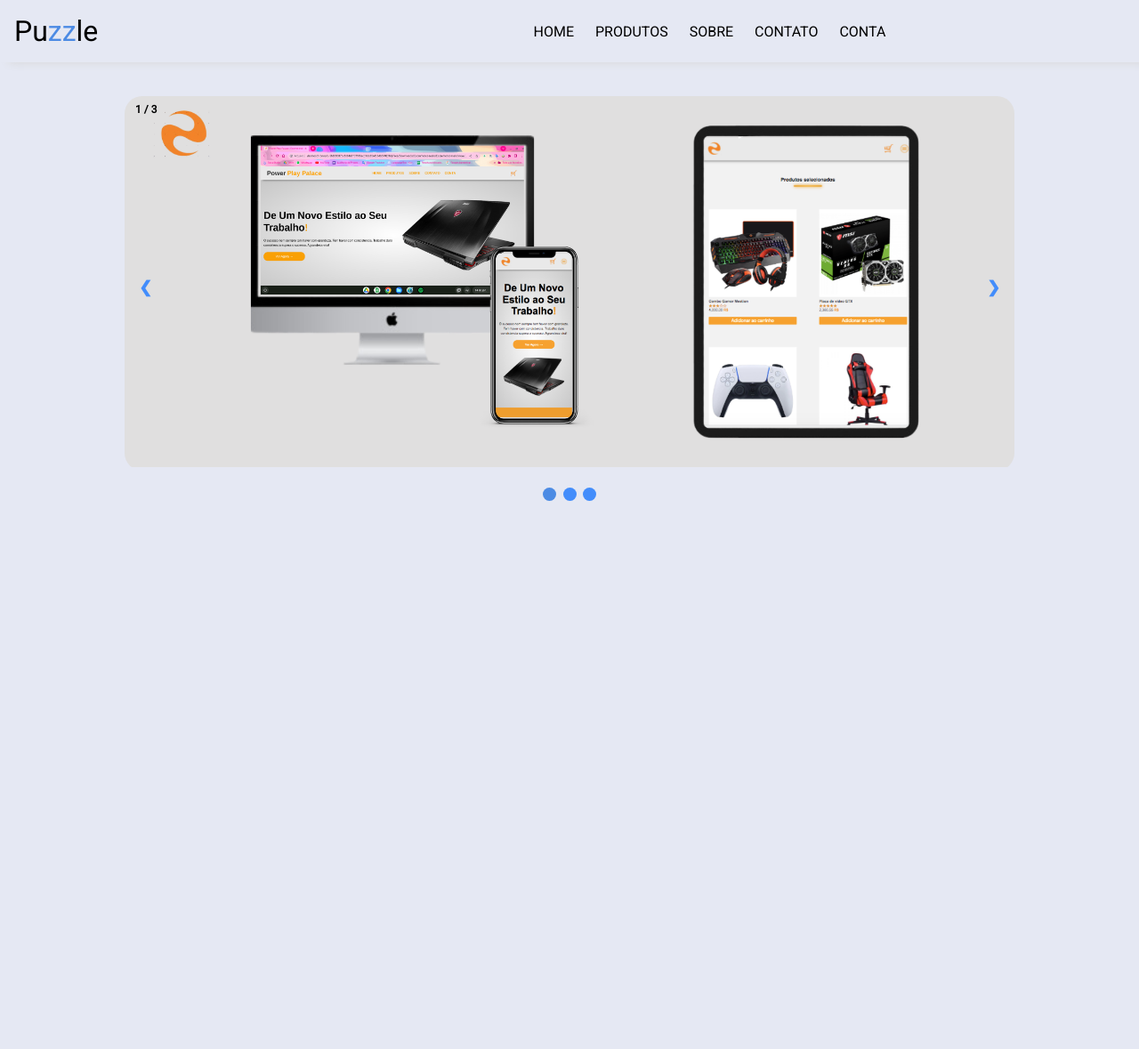
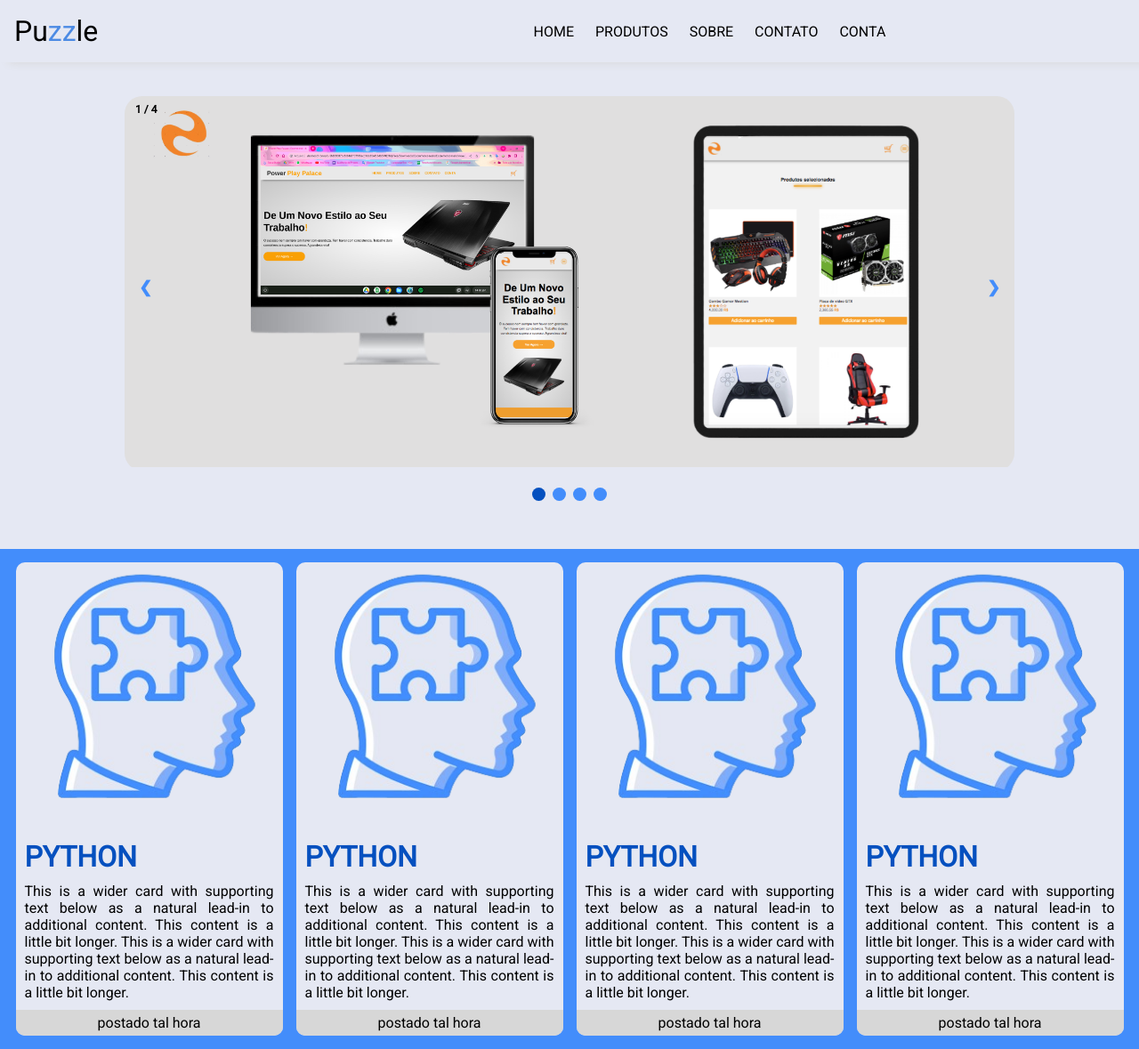
Before and after one commit to Kevenferraz39/Atividades-da-Faculdade, a PHP site: page / in a window 1280 px wide. Shown: the whole page at 89% size. Before the commit the page ends 563 px from the top, so only its background shows below. Run offline with PHP 8.4, Linux system fonts and the light colour scheme.

Commit message:
create card

```diff
--- a/Atividade_de_extensao/Puzzle/view/css/home.css
+++ b/Atividade_de_extensao/Puzzle/view/css/home.css
@@ -10,6 +10,7 @@
 }
 :root{
     --teme:#438DFB;
+    --teme-title:#0550bf;
     --teme-hover:#4C8BE4;
     --text:black;
     --logo:black;
@@ -219,7 +220,7 @@ nav ul li:hover{
   }
 
   .active, .dot:hover {
-    background-color:var(--teme-hover);
+    background-color:var(--teme-title);
   }
 
   /* Fading animation */
@@ -232,3 +233,48 @@ nav ul li:hover{
     from {opacity: .4}
     to {opacity: 1}
   }
+
+.container-cards{
+    margin-top: 50px;
+    width: 100%;
+    padding: 15px;
+    background-color: var(--teme);
+    justify-content:space-around;
+    align-items: center;
+    display: flex;
+    flex-wrap: wrap;
+    gap: 10px;
+}
+.card{
+    width: 300px;
+    background-color: var(--body);
+    border-radius: 10px;
+}
+.card img{
+    width: 100%;
+    height: 50%;
+    margin-left: auto;
+    margin-right: auto;
+}
+.card h1{
+    color: var(--teme-title);
+    text-align: left;
+    font-weight: bolder;
+    margin-top: 10px;
+    margin-bottom: 10px;
+    margin-left: 10px;
+}
+.card p{
+    color: var(--text);
+    text-align: justify;
+    margin-left: 10px;
+    margin-right: 10px;
+    margin-bottom: 10px;
+}
+.card footer{
+    background-color: var(--box-shadow);
+    width: 100%;
+    text-align: center;
+    padding: 5px;
+    border-radius:  0 0 10px 10px ;
+}
--- a/Atividade_de_extensao/Puzzle/view/index.html
+++ b/Atividade_de_extensao/Puzzle/view/index.html
@@ -32,21 +32,6 @@
         <!-- Slideshow container -->
 <div class="slideshow-container">
 
-    <!-- Full-width images with number and caption text -->
-    <div class="mySlides fade">
-      <div class="numbertext">1 / 3</div>
-      <center><img src="img/capa.png" style="width:100%"></center>
-    </div>
-
-    <div class="mySlides fade">
-      <div class="numbertext">2 / 3</div>
-      <center><img src="img/capa.png" style="width:100%"></center>
-    </div>
-
-    <div class="mySlides fade">
-      <div class="numbertext">3 / 3</div>
-      <center><img src="img/capa.png" style="width:100%"></center>
-    </div>
 
     <!-- Next and previous buttons -->
     <a class="prev" onclick="plusSlides(-1)">&#10094;</a>
@@ -59,8 +44,49 @@
     <span class="dot" onclick="currentSlide(1)"></span>
     <span class="dot" onclick="currentSlide(2)"></span>
     <span class="dot" onclick="currentSlide(3)"></span>
+    <span class="dot" onclick="currentSlide(4)"></span>
   </div>
 
+<secction class="cards">
+  <div class="container-cards">
+    <div class="card">
+      <img src="img/logo-2.png" alt="">
+      <h1>PYTHON</h1>
+      <p>This is a wider card with supporting text below as a natural lead-in to additional content. This content is a little bit longer.
+        This is a wider card with supporting text below as a natural lead-in to additional content. This content is a little bit longer.
+      </p>
+      <footer>postado tal hora </footer>
+    </div>
+
+    <div class="card">
+      <img src="img/logo-2.png" alt="">
+      <h1>PYTHON</h1>
+      <p>This is a wider card with supporting text below as a natural lead-in to additional content. This content is a little bit longer.
+        This is a wider card with supporting text below as a natural lead-in to additional content. This content is a little bit longer.
+      </p>
+      <footer>postado tal hora </footer>
+    </div>
+    <div class="card">
+      <img src="img/logo-2.png" alt="">
+      <h1>PYTHON</h1>
+      <p>This is a wider card with supporting text below as a natural lead-in to additional content. This content is a little bit longer.
+        This is a wider card with supporting text below as a natural lead-in to additional content. This content is a little bit longer.
+      </p>
+      <footer>postado tal hora </footer>
+    </div>
+
+    <div class="card">
+      <img src="img/logo-2.png" alt="">
+      <h1>PYTHON</h1>
+      <p>This is a wider card with supporting text below as a natural lead-in to additional content. This content is a little bit longer.
+        This is a wider card with supporting text below as a natural lead-in to additional content. This content is a little bit longer.
+      </p>
+      <footer>postado tal hora </footer>
+    </div>
+
+
+  </div>
+</secction>
     <script src="js/home.js"></script>
     <script src="js/carrosel.js"></script>
 </body>
--- a/Atividade_de_extensao/Puzzle/view/js/carrosel.js
+++ b/Atividade_de_extensao/Puzzle/view/js/carrosel.js
@@ -1,23 +1,62 @@
+const imagens = [
+  {
+      id: 0,
+      nome: "Combo Gaming",
+      img: "img/capa.png",
+      numero: "1 / 4"
+  },
+  {
+      id: 1,
+      nome: "Combo Gaming",
+      img: "img/capa.png",
+      numero: "2 / 4"
+  },
+  {
+    id: 2,
+    nome: "Combo Gaming",
+    img: "img/capa.png",
+    numero: "3 / 4"
+  },
+  {
+    id: 3,
+    nome: "Combo Gaming",
+    img: "img/capa.png",
+    numero: "4 / 4"
+  },
+];
+
+function iniciarSite() {
+  const slideContainer = document.querySelector('.slideshow-container');
+  imagens.forEach((val) => {
+    slideContainer.innerHTML += `
+    <div class="mySlides fade">
+      <div class="numbertext">${val.numero}</div>
+      <center><img src="${val.img}" alt="${val.nome}" style="width:100%"></center>
+    </div>`;
+  });
+}
+
+document.addEventListener("DOMContentLoaded", () => {
+  iniciarSite();
+  showSlides(slideIndex);
+});
 
 let slideIndex = 1;
-showSlides(slideIndex);
 
-// Next/previous controls
 function plusSlides(n) {
   showSlides(slideIndex += n);
 }
 
-// Thumbnail image controls
 function currentSlide(n) {
   showSlides(slideIndex = n);
 }
 
 function showSlides(n) {
   let i;
-  let slides = document.getElementsByClassName("mySlides");
-  let dots = document.getElementsByClassName("dot");
-  if (n > slides.length) {slideIndex = 1}
-  if (n < 1) {slideIndex = slides.length}
+  const slides = document.getElementsByClassName("mySlides");
+  const dots = document.getElementsByClassName("dot");
+  if (n > slides.length) {slideIndex = 1;}
+  if (n < 1) {slideIndex = slides.length;}
   for (i = 0; i < slides.length; i++) {
     slides[i].style.display = "none";
   }
@@ -28,4 +67,7 @@ function showSlides(n) {
   dots[slideIndex-1].className += " active";
 }
 
-//automatico
+// Slide automático
+setInterval(() => {
+  plusSlides(1);
+}, 15000); // Altere o tempo aqui, por exemplo, 2000 para 2 segundos.
```
